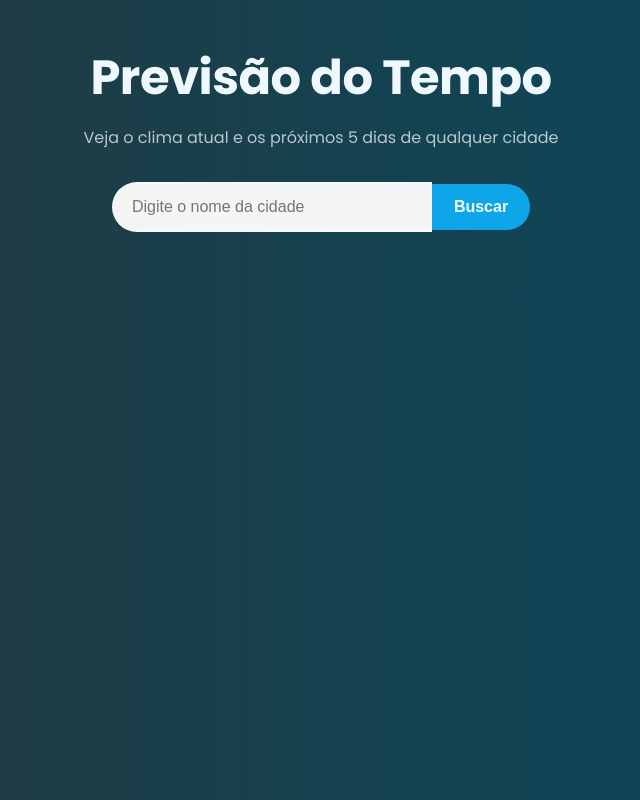
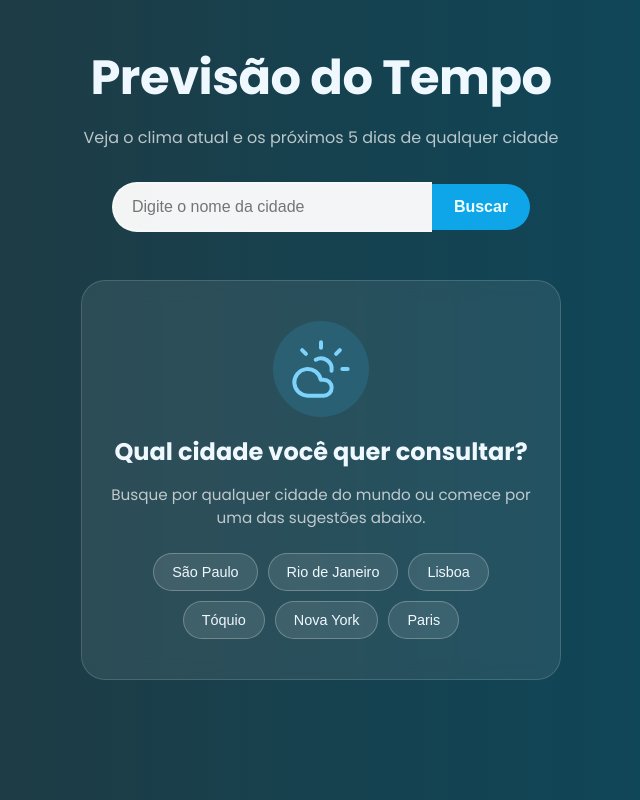
Before and after one commit to stephany-c/Previsao-do-tempo1, a React (Vite) app: page / in a window 1280 px wide. Shown: the whole page, without its empty margins (319-959 px from the left). Built offline with nearby package versions, Linux system fonts and the light colour scheme.

Commit message:
feat: add welcome state and suggestion chips to App component
Co-authored-by: Stephany Carolina de Souza <64992976+stephany-c@users.noreply.github.com>

```diff
--- a/src/App.css
+++ b/src/App.css
@@ -79,6 +79,80 @@ button:disabled {
   cursor: not-allowed;
 }
 
+/* Estado inicial de boas-vindas */
+.welcome-state {
+  display: flex;
+  flex-direction: column;
+  align-items: center;
+  gap: 12px;
+  margin: 48px auto 0;
+  max-width: 480px;
+  padding: 40px 28px;
+  border-radius: 24px;
+  background-color: rgba(255, 255, 255, 0.08);
+  border: 1px solid rgba(255, 255, 255, 0.15);
+  backdrop-filter: blur(10px);
+  animation: fadeIn 0.5s ease;
+}
+
+.welcome-icon {
+  color: #7dd3fc;
+  display: flex;
+  align-items: center;
+  justify-content: center;
+  width: 96px;
+  height: 96px;
+  border-radius: 50%;
+  background-color: rgba(56, 189, 248, 0.15);
+  margin-bottom: 4px;
+}
+
+.welcome-state h2 {
+  color: aliceblue;
+  font-size: 1.5rem;
+  font-weight: 700;
+}
+
+.welcome-state p {
+  color: rgba(255, 255, 255, 0.7);
+  font-size: 0.95rem;
+  line-height: 1.5;
+}
+
+.suggestions {
+  display: flex;
+  flex-wrap: wrap;
+  justify-content: center;
+  gap: 10px;
+  margin-top: 12px;
+}
+
+.suggestion-chip {
+  padding: 10px 18px;
+  border-radius: 999px;
+  border: 1px solid rgba(255, 255, 255, 0.25);
+  background-color: rgba(255, 255, 255, 0.1);
+  color: aliceblue;
+  font-size: 0.9rem;
+  font-weight: 500;
+}
+
+.suggestion-chip:hover {
+  background-color: rgba(56, 189, 248, 0.3);
+  border-color: #38bdf8;
+}
+
+@keyframes fadeIn {
+  from {
+    opacity: 0;
+    transform: translateY(12px);
+  }
+  to {
+    opacity: 1;
+    transform: translateY(0);
+  }
+}
+
 /* Mensagem de erro */
 .error-message {
   color: #fecaca;
--- a/src/App.jsx
+++ b/src/App.jsx
@@ -11,12 +11,16 @@ function App() {
   const [error, setError] = useState('')
   const inputRef = useRef()
 
-  async function searchCity() {
-    const city = inputRef.current.value.trim()
+  async function searchCity(cityName) {
+    const city = (typeof cityName === 'string' ? cityName : inputRef.current.value).trim()
 
     if (!city) {
       setError('Digite o nome de uma cidade.')
       return
+    }
+
+    if (inputRef.current) {
+      inputRef.current.value = city
     }
 
     setLoading(true)
@@ -73,6 +77,34 @@ function App() {
 
       {error && <p className="error-message">{error}</p>}
 
+      {!weather && !error && !loading && (
+        <div className="welcome-state">
+          <div className="welcome-icon" aria-hidden="true">
+            <svg width="64" height="64" viewBox="0 0 24 24" fill="none" stroke="currentColor" strokeWidth="1.5" strokeLinecap="round" strokeLinejoin="round">
+              <path d="M12 2v2" />
+              <path d="m4.93 4.93 1.41 1.41" />
+              <path d="M20 12h2" />
+              <path d="m19.07 4.93-1.41 1.41" />
+              <path d="M15.947 12.65a4 4 0 0 0-5.925-4.128" />
+              <path d="M13 22H7a5 5 0 1 1 4.9-6H13a3 3 0 0 1 0 6Z" />
+            </svg>
+          </div>
+          <h2>Qual cidade você quer consultar?</h2>
+          <p>Busque por qualquer cidade do mundo ou comece por uma das sugestões abaixo.</p>
+          <div className="suggestions">
+            {['São Paulo', 'Rio de Janeiro', 'Lisboa', 'Tóquio', 'Nova York', 'Paris'].map((city) => (
+              <button
+                key={city}
+                className="suggestion-chip"
+                onClick={() => searchCity(city)}
+              >
+                {city}
+              </button>
+            ))}
+          </div>
+        </div>
+      )}
+
       {weather && <WeatherInformation weather={weather} />}
       {weather5Days && <WeatherInformation5Days weather5Days={weather5Days} />}
     </div>
```
